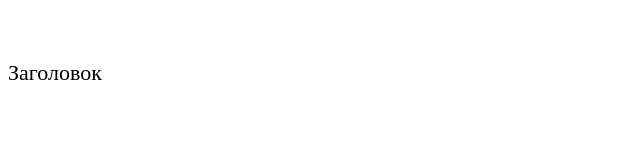
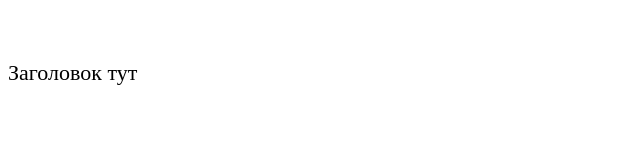
Before and after one commit to WebHeroSchool/css17_mado, a plain HTML site: page index.html in a window 1280 px wide. Shown: the full height of the page, 0-640 px from the left. Drawn offline with nearby package versions, Linux system fonts and the light colour scheme.

Commit message:
new text

```diff
--- a/index.html
+++ b/index.html
@@ -21,6 +21,6 @@
         <a class="menu__links-item">Пункт 2</a>
     </div>
 </div>
-<p>Заголовок</p>
+<p>Заголовок тут</p>
 </body>
 </html>
```
